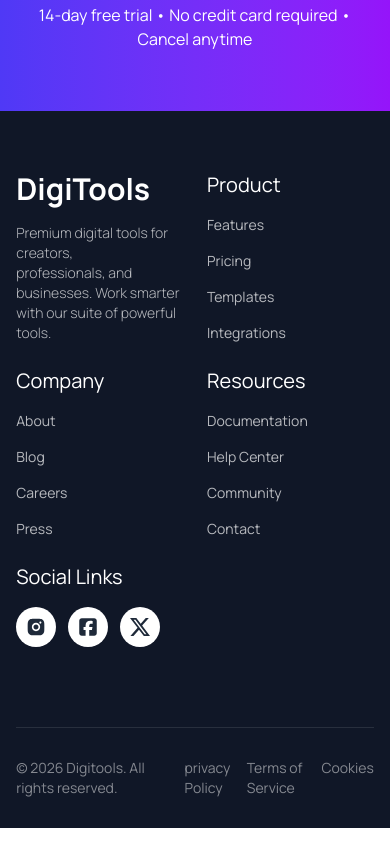
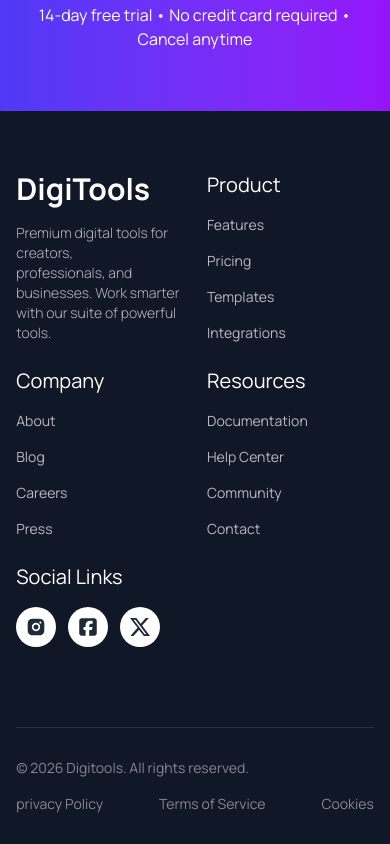
Before and after one commit to ajwadhussain-shadman/Assignment-06, a React (Vite) app: page / in a window 390 px wide. Shown: the part 9392-10236 px from the top of the page. Built offline with nearby package versions, Linux system fonts and the light colour scheme.

Commit message:
fix the pricing card badge

```diff
--- a/src/Components/Footer/Footer.jsx
+++ b/src/Components/Footer/Footer.jsx
@@ -47,9 +47,9 @@ const Footer = () => {
             </div>
             <div className='w-11/12 md:w-3/4 mx-auto text-white mt-[80px]'>
                   <hr className='opacity-10' />
-                  <div className='flex justify-between mt-[30px] text-[#FAFAFA]/50 text-sm'>
+                  <div className='md:flex justify-between mt-[30px] text-[#FAFAFA]/50 text-sm'>
                     <p>© 2026 Digitools. All rights reserved.</p>
-                    <div className=' flex justify-between gap-2 md:gap-4'>
+                    <div className=' flex justify-between mt-4 md:mt-0 gap-2 md:gap-4'>
                         <a href="">privacy Policy</a>
                         <a href="">Terms of Service</a>
                         <a href="">Cookies</a>
--- a/src/Components/Pricing/Pricing.jsx
+++ b/src/Components/Pricing/Pricing.jsx
@@ -47,7 +47,7 @@ const Pricing = () => {
                 {/* 2nd card */}
 
                 <div className='p-6 border border-[#F2F2F2] space-y-6 w-[380px] rounded-2xl relative bg-linear-to-r from-[#4F39F6] to-[#9514FA] text-white'>
-                    <p className='badge text-[#BB4D00] bg-[#FEF3C6] absolute  -top-3 left-1/3 '>Most Popular</p>
+                    <p className='badge text-[#BB4D00] bg-[#FEF3C6] absolute  -top-3 left-[130px] md:left-1/3 '>Most Popular</p>
                     <div>
                         <h2 className='font-bold text-2xl '>Pro</h2>
                         <p className='mt-2 text-purple-100'>Best for professionals</p>
```
